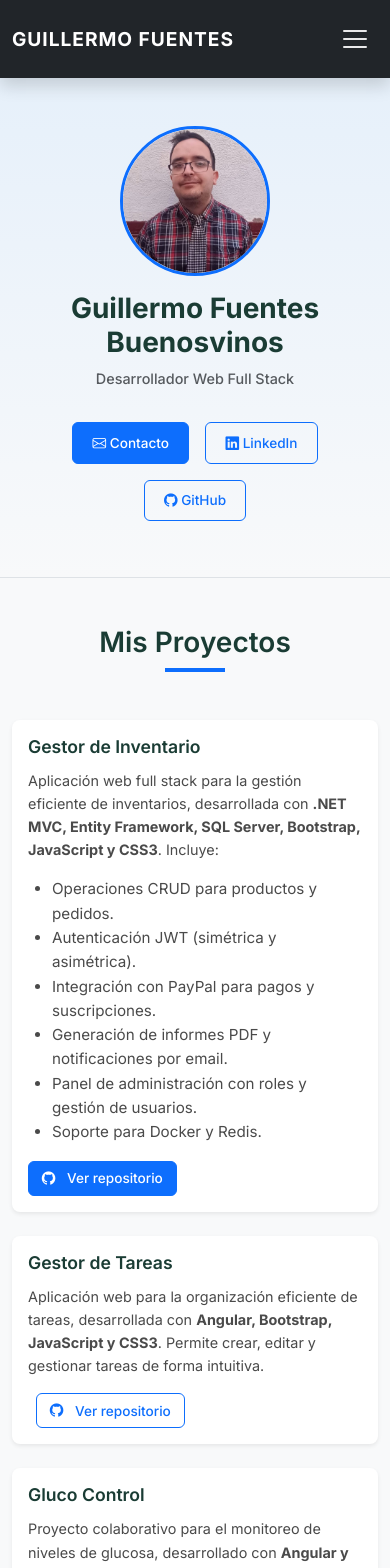
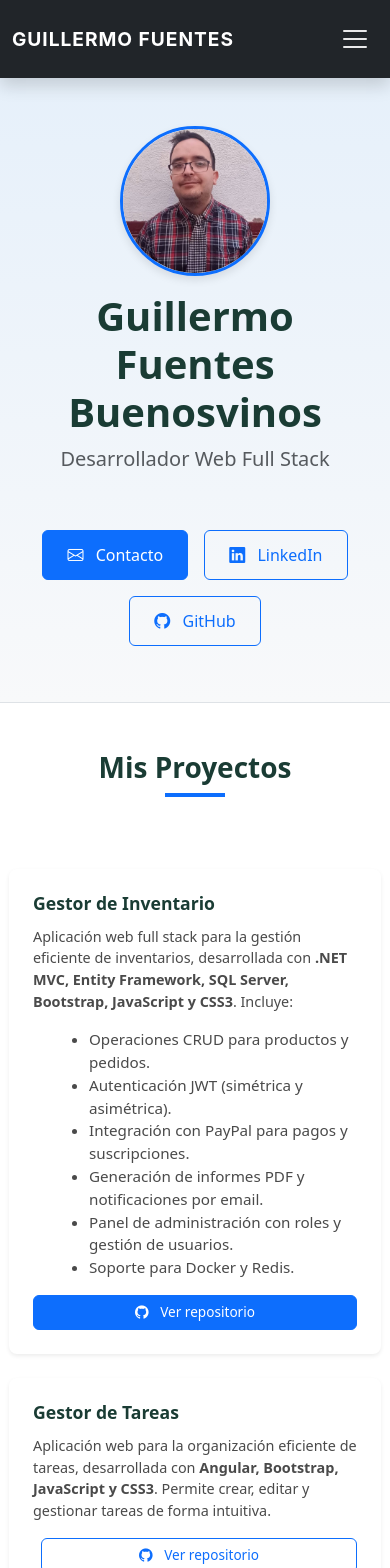
Before and after one commit to blackl1ght98/Porfolio, an Angular app: page /home in a window 390 px wide. Shown: the top 1568 px of the page. Built offline with nearby package versions, Linux system fonts and the light colour scheme.

Commit message:
Actualizar codigo

```diff
--- a/src/app/Proyectos/gestor-inventario/gestor-inventario.css
+++ b/src/app/Proyectos/gestor-inventario/gestor-inventario.css
@@ -3,7 +3,7 @@
     font-family: 'Inter', -apple-system, BlinkMacSystemFont, 'Segoe UI', Roboto, sans-serif;
     color: #333;
     max-width: 1200px;
-    /* Ancho máximo para pantallas grandes */
+
 }
 
 /* Encabezados */
@@ -11,7 +11,6 @@
     font-size: 2.5rem;
     font-weight: 700;
     color: #1a3c34;
-    /* Verde oscuro profesional */
     margin-bottom: 1rem;
 }
 
@@ -29,7 +28,6 @@
     width: 60px;
     height: 4px;
     background: #0d6efd;
-    /* Azul Bootstrap */
     margin: 0.5rem auto;
 }
 
@@ -67,7 +65,6 @@
 
 .list-group-item:hover {
     background-color: #f8f9fa;
-    /* Fondo gris claro en hover */
     border-radius: 6px;
 }
 
@@ -127,7 +124,6 @@
 .carousel-item img {
     object-fit: cover;
     height: 400px;
-    /* Altura fija para consistencia */
     border-radius: 8px;
     box-shadow: 0 4px 8px rgba(0, 0, 0, 0.1);
 }
--- a/src/app/acerca-de-mi/acerca-de-mi.html
+++ b/src/app/acerca-de-mi/acerca-de-mi.html
@@ -1,17 +1,4 @@
-<!DOCTYPE html>
-<html lang="es">
 
-<head>
-    <meta charset="UTF-8">
-    <meta name="viewport" content="width=device-width, initial-scale=1.0">
-    <meta name="description"
-        content="Portafolio de Guillermo Fuentes, desarrollador web full stack especializado en .NET, Angular y React.">
-    <meta name="keywords" content="desarrollador web, full stack, .NET, Angular, React, Guillermo Fuentes">
-    <meta name="author" content="Guillermo Fuentes">
-    <title>Guillermo Fuentes - Desarrollador Web</title>
-    <link rel="stylesheet" href="acerca-de-mi.css">
-</head>
-<body>
 
     <div class="container mt-5" id="inicio">
 
@@ -203,8 +190,3 @@
             </a>
         </div>
     </div>
-
-    <script src="https://cdn.jsdelivr.net/npm/bootstrap@5.3.2/dist/js/bootstrap.bundle.min.js"></script>
-</body>
-
-</html>
--- a/src/app/home/home.css
+++ b/src/app/home/home.css
@@ -1,22 +1,29 @@
-/* Reset y Estilos Base */
-* {
-    margin: 0;
-    padding: 0;
-    box-sizing: border-box;
+/* Sección Header */
+header.hero {
+    background: linear-gradient(180deg, #e6f0fa 0%, #f8f9fa 100%);
+
+    padding: 4rem 1rem;
+    border-bottom: 1px solid #dee2e6;
+    display: flex;
+    flex-direction: column;
+    align-items: center;
+    justify-content: center;
 }
 
-body {
-    font-family: 'Inter', -apple-system, BlinkMacSystemFont, 'Segoe UI', Roboto, Oxygen, Ubuntu, Cantarell, sans-serif;
-    background-color: #f8f9fa;
-    color: #333;
-    line-height: 1.6;
+.hero .rounded-circle {
+    width: 150px;
+    height: 150px;
+    object-fit: cover;
+    border: 3px solid #0d6efd;
+
+    border-radius: 50%;
+    box-shadow: 0 4px 8px rgba(0, 0, 0, 0.1);
+    transition: transform 0.3s ease, box-shadow 0.3s ease;
 }
 
-/* Sección Hero */
-.hero {
-    background: linear-gradient(180deg, #e6f0fa 0%, #f8f9fa 100%);
-    padding: 4rem 1rem;
-    border-bottom: 1px solid #dee2e6;
+.hero .rounded-circle:hover {
+    transform: scale(1.05);
+    box-shadow: 0 6px 12px rgba(0, 0, 0, 0.15);
 }
 
 .hero .custom-font {
@@ -26,27 +33,27 @@ body {
     margin-bottom: 0.5rem;
 }
 
-.hero .text-muted {
+.hero .text-muted.lead {
     font-size: 1.25rem;
     font-weight: 500;
     color: #6c757d;
+    margin-bottom: 1.5rem;
 }
 
-.hero .rounded-circle {
-    border: 3px solid #0d6efd;
-    object-fit: cover;
-    transition: transform 0.3s ease;
-}
+.hero .btn-container {
+    display: flex;
+    flex-wrap: wrap;
+    justify-content: center;
+    gap: 1rem;
 
-.hero .rounded-circle:hover {
-    transform: scale(1.05);
 }
 
 .hero .btn {
     padding: 0.75rem 1.5rem;
+    font-size: 1rem;
     font-weight: 500;
     border-radius: 6px;
-    transition: all 0.3s ease;
+    transition: transform 0.3s ease, box-shadow 0.3s ease;
 }
 
 .hero .btn-primary {
@@ -57,6 +64,7 @@ body {
 .hero .btn-primary:hover {
     background-color: #005cbf;
     transform: translateY(-2px);
+    box-shadow: 0 2px 4px rgba(0, 0, 0, 0.2);
 }
 
 .hero .btn-outline-primary {
@@ -68,6 +76,11 @@ body {
     background-color: #0d6efd;
     color: #fff;
     transform: translateY(-2px);
+    box-shadow: 0 2px 4px rgba(0, 0, 0, 0.2);
+}
+
+.hero .bi {
+    margin-right: 0.5rem;
 }
 
 /* Sección Proyectos */
@@ -88,17 +101,31 @@ body {
     margin: 0.5rem auto;
 }
 
+.row.g-4 {
+    margin: 0 -15px;
+}
+
 .card {
     border: none;
     border-radius: 8px;
     overflow: hidden;
+    background-color: #fff;
     transition: transform 0.3s ease, box-shadow 0.3s ease;
-    background-color: #fff;
+}
+
+.card.shadow-sm {
+    box-shadow: 0 0.125rem 0.25rem rgba(0, 0, 0, 0.075);
 }
 
 .card:hover {
     transform: translateY(-5px);
     box-shadow: 0 8px 16px rgba(0, 0, 0, 0.1);
+}
+
+.card-body {
+    padding: 1.5rem;
+    display: flex;
+    flex-direction: column;
 }
 
 .card-title {
@@ -112,6 +139,8 @@ body {
     font-size: 1rem;
     color: #4a4a4a;
     margin-bottom: 1rem;
+    flex-grow: 1;
+    /* Hace que el texto ocupe el espacio disponible */
 }
 
 .card ul {
@@ -138,17 +167,7 @@ body {
 .card .btn-primary:hover {
     background-color: #005cbf;
     transform: translateY(-2px);
-}
-
-.card .btn-outline-primary {
-    border-color: #0d6efd;
-    color: #0d6efd;
-}
-
-.card .btn-outline-primary:hover {
-    background-color: #0d6efd;
-    color: #fff;
-    transform: translateY(-2px);
+    box-shadow: 0 2px 4px rgba(0, 0, 0, 0.2);
 }
 
 .card .bi {
@@ -157,19 +176,6 @@ body {
 
 /* Ajustes Responsivos */
 @media (max-width: 768px) {
-    .hero .custom-font {
-        font-size: 2rem;
-    }
-
-    .hero .text-muted {
-        font-size: 1rem;
-    }
-
-    .hero .rounded-circle {
-        width: 120px;
-        height: 120px;
-    }
-
     .section-title {
         font-size: 1.75rem;
     }
@@ -187,22 +193,3 @@ body {
         padding: 0.4rem 0.8rem;
     }
 }
-
-@media (max-width: 576px) {
-    .hero {
-        padding: 3rem 1rem;
-    }
-
-    .hero .custom-font {
-        font-size: 1.75rem;
-    }
-
-    .hero .text-muted {
-        font-size: 0.9rem;
-    }
-
-    .hero .btn {
-        padding: 0.6rem 1.2rem;
-        font-size: 0.85rem;
-    }
-}
--- a/src/app/home/home.html
+++ b/src/app/home/home.html
@@ -1,32 +1,13 @@
-<!DOCTYPE html>
-<html lang="es">
 
-<head>
-    <meta charset="UTF-8">
-    <meta name="viewport" content="width=device-width, initial-scale=1.0">
-    <meta name="description"
-        content="Portafolio de Guillermo Fuentes, desarrollador web full stack especializado en .NET, Angular y React.">
-    <meta name="keywords" content="desarrollador web, full stack, .NET, Angular, React, Guillermo Fuentes">
-    <meta name="author" content="Guillermo Fuentes">
-    <title>Guillermo Fuentes - Portafolio</title>
-    <link rel="preconnect" href="https://fonts.googleapis.com">
-    <link rel="preconnect" href="https://fonts.gstatic.com" crossorigin>
-    <link href="https://fonts.googleapis.com/css2?family=Inter:wght@400;500;600;700&display=swap" rel="stylesheet">
-    <link rel="stylesheet" href="https://cdn.jsdelivr.net/npm/bootstrap@5.3.2/dist/css/bootstrap.min.css">
-    <link rel="stylesheet" href="https://cdn.jsdelivr.net/npm/bootstrap-icons/font/bootstrap-icons.css">
-    <link rel="stylesheet" href="home.css">
-</head>
-
-<body>
 <!-- Sección Hero -->
-<header class="hero text-center py-5">
+<header class="hero text-center py-5 ">
     <img src="/guille.jpg" alt="Foto de Guillermo Fuentes" class="rounded-circle mb-3"
         style="width: 150px; height: 150px; object-fit: cover;">
     <h1 class="custom-font">Guillermo Fuentes Buenosvinos</h1>
     <p class="text-muted lead">Desarrollador Web Full Stack</p>
     <div class="mt-4">
-        <a href="mailto:tu_email@ejemplo.com" class="btn btn-primary m-2"><i class="bi bi-envelope"></i> Contacto</a>
-        <a href="https://linkedin.com/in/tu_perfil" class="btn btn-outline-primary m-2"><i class="bi bi-linkedin"></i>
+        <a href="mailto:fuentesbuenosvinosguillermo@gmail.com" class="btn btn-primary m-2"><i class="bi bi-envelope"></i> Contacto</a>
+        <a href="https://www.linkedin.com/in/guillermo-fuentes-buenosvinos/" class="btn btn-outline-primary m-2"><i class="bi bi-linkedin"></i>
             LinkedIn</a>
         <a href="https://github.com/blackl1ght98" class="btn btn-outline-primary m-2"><i class="bi bi-github"></i>
             GitHub</a>
@@ -121,8 +102,3 @@
             </div>
         </div>
     </section>
-
-    <script src="https://cdn.jsdelivr.net/npm/bootstrap@5.3.2/dist/js/bootstrap.bundle.min.js"></script>
-</body>
-
-</html>
```
Also changed, not shown: src/app/navbar/navbar.css (+2 -7 lines).
